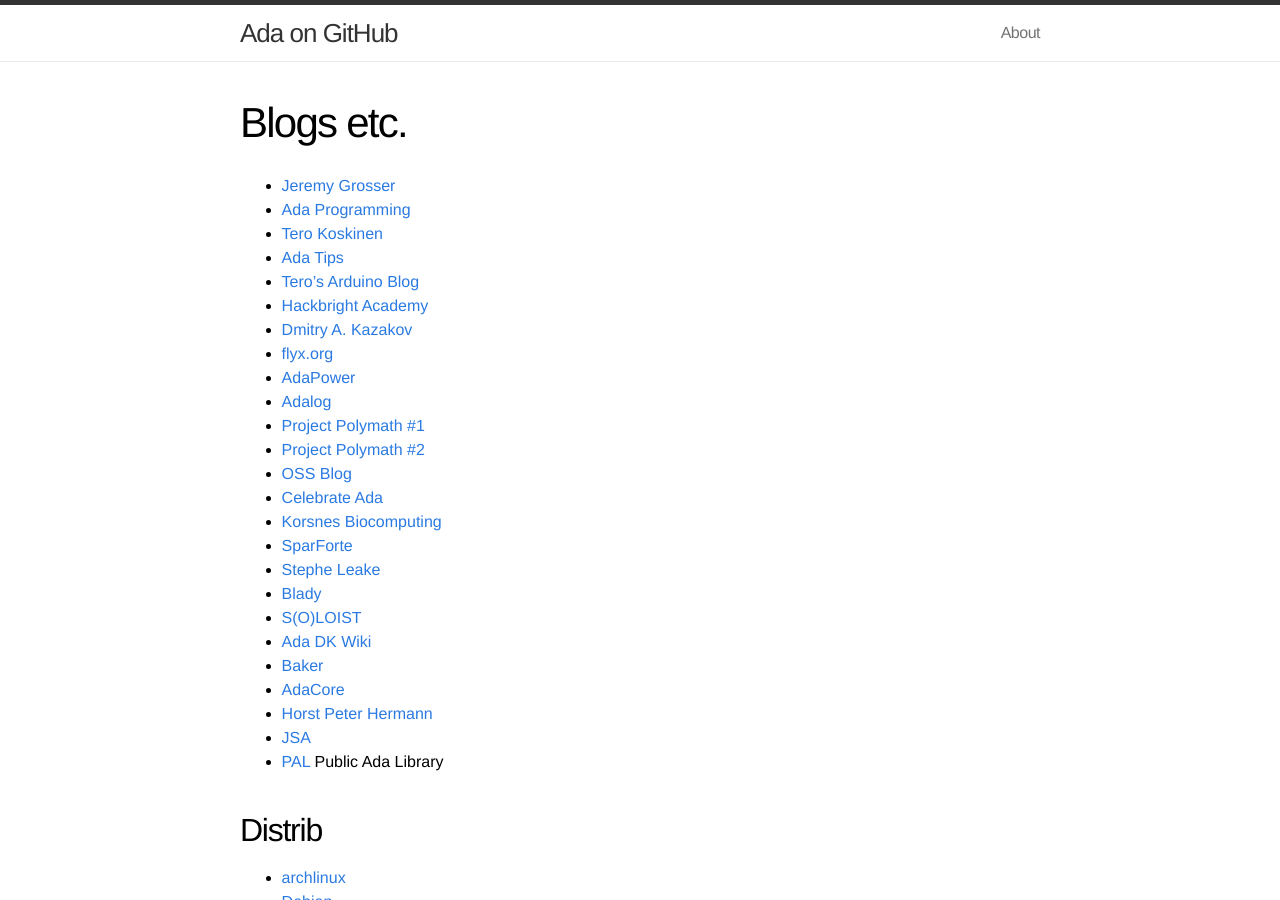
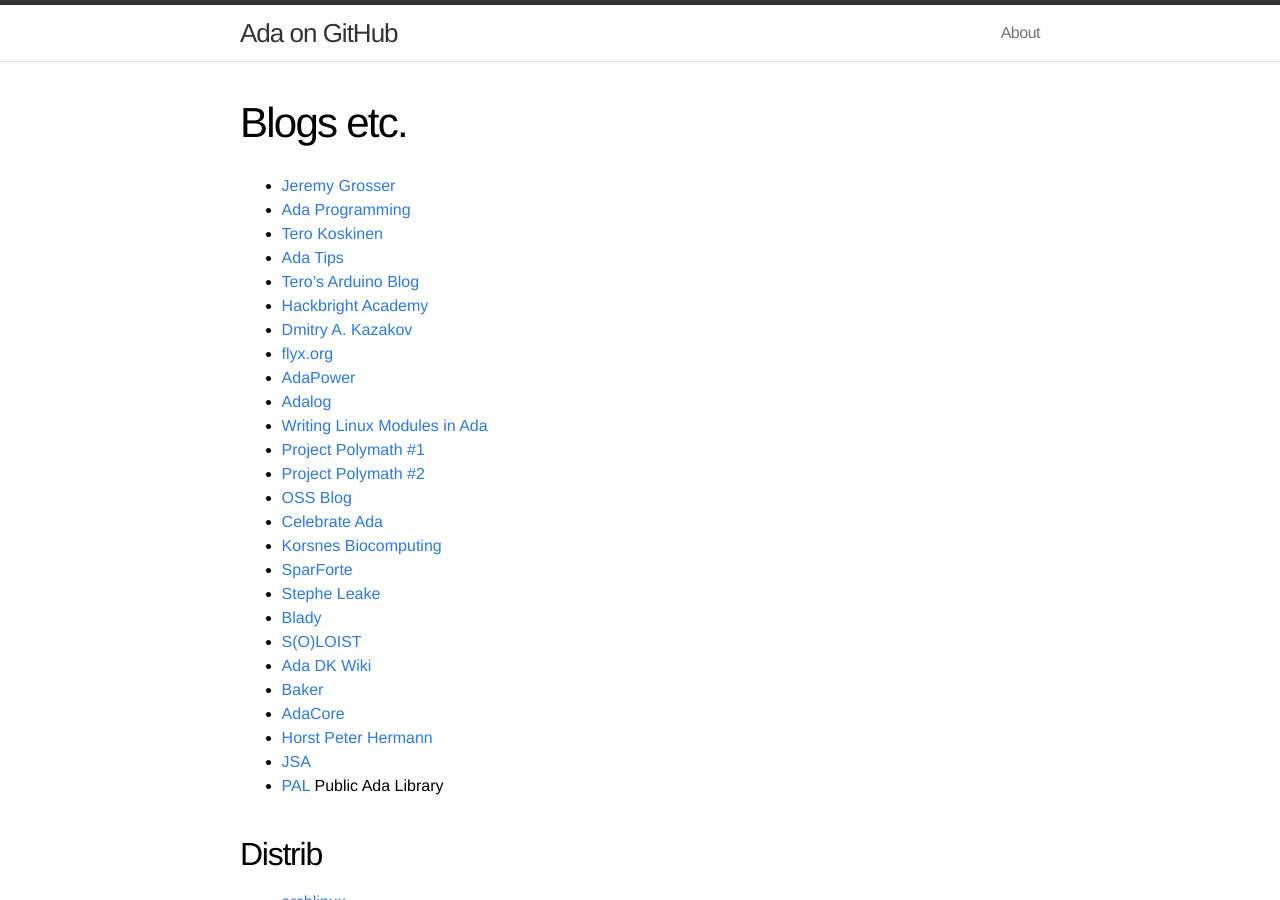
Before and after one commit to quornings/quornings.github.io, a Jekyll site: the page built from blogs.md, in a window 1280 px wide and 900 px high. Built offline with Jekyll 4.4.1, drawn with Linux system fonts in a browser that asks for light colours.

Commit message:
Add Linux Modules in Ada.

```diff
--- a/blogs.md
+++ b/blogs.md
@@ -14,6 +14,7 @@ permalink: /blogs/
 - [flyx.org](https://flyx.org)
 - [AdaPower](http://www.adapower.com)
 - [Adalog](https://adalog.fr/en/adalog.html)
+- [Writing Linux Modules in Ada](http://www.nihamkin.com/2016/10/23/writing-linux-modules-in-ada-part-1/#writing-linux-modules-in-ada-part-1)
 - [Project Polymath #1](http://blog.projectpolymath.org/ada-2012-tutorial_01/)
 - [Project Polymath #2](http://blog.projectpolymath.org/ada-2012-tutorial_02/)
 - [OSS Blog](https://www.ossblog.org/master-ada-programming-free-books/)
```
